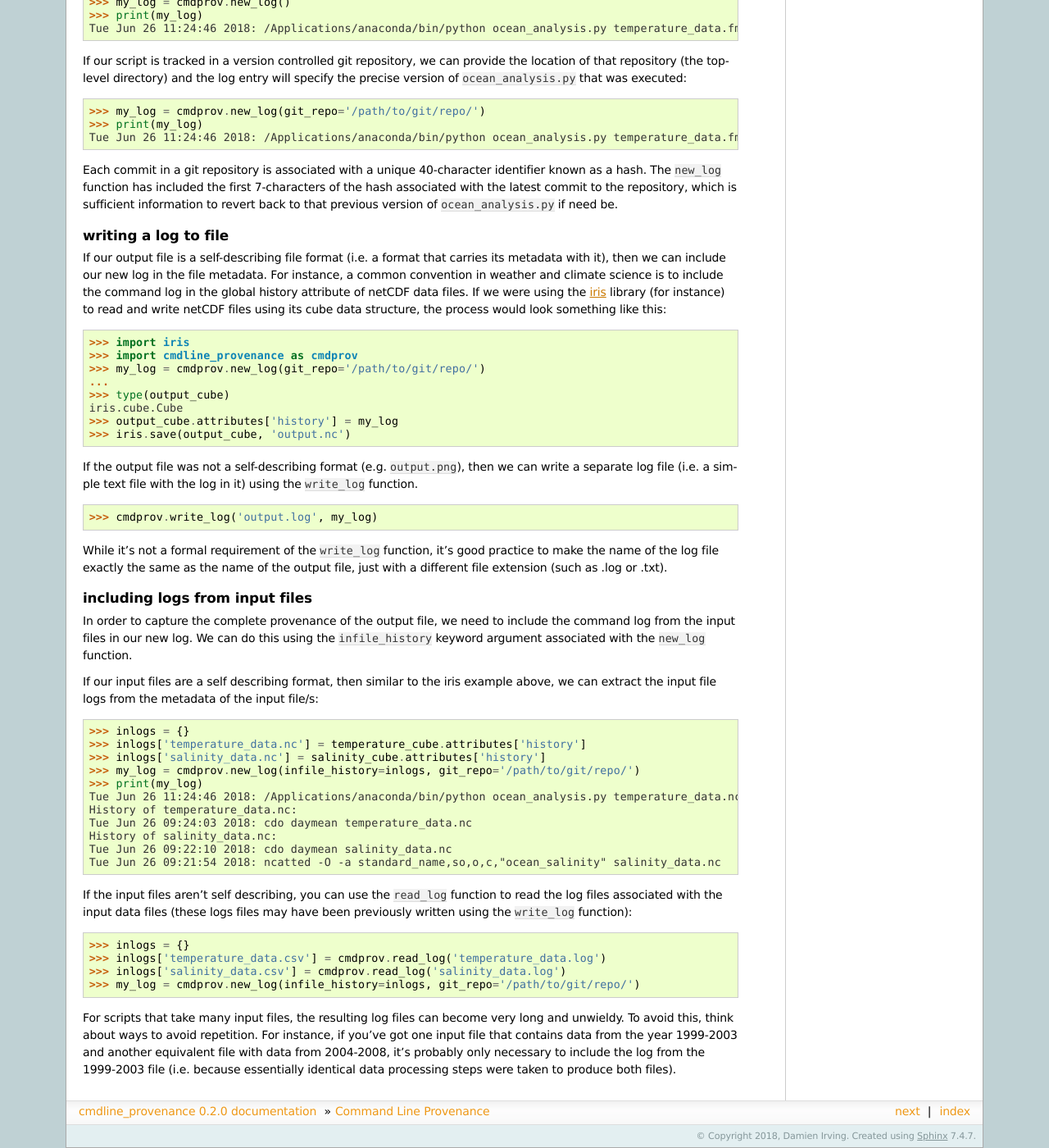
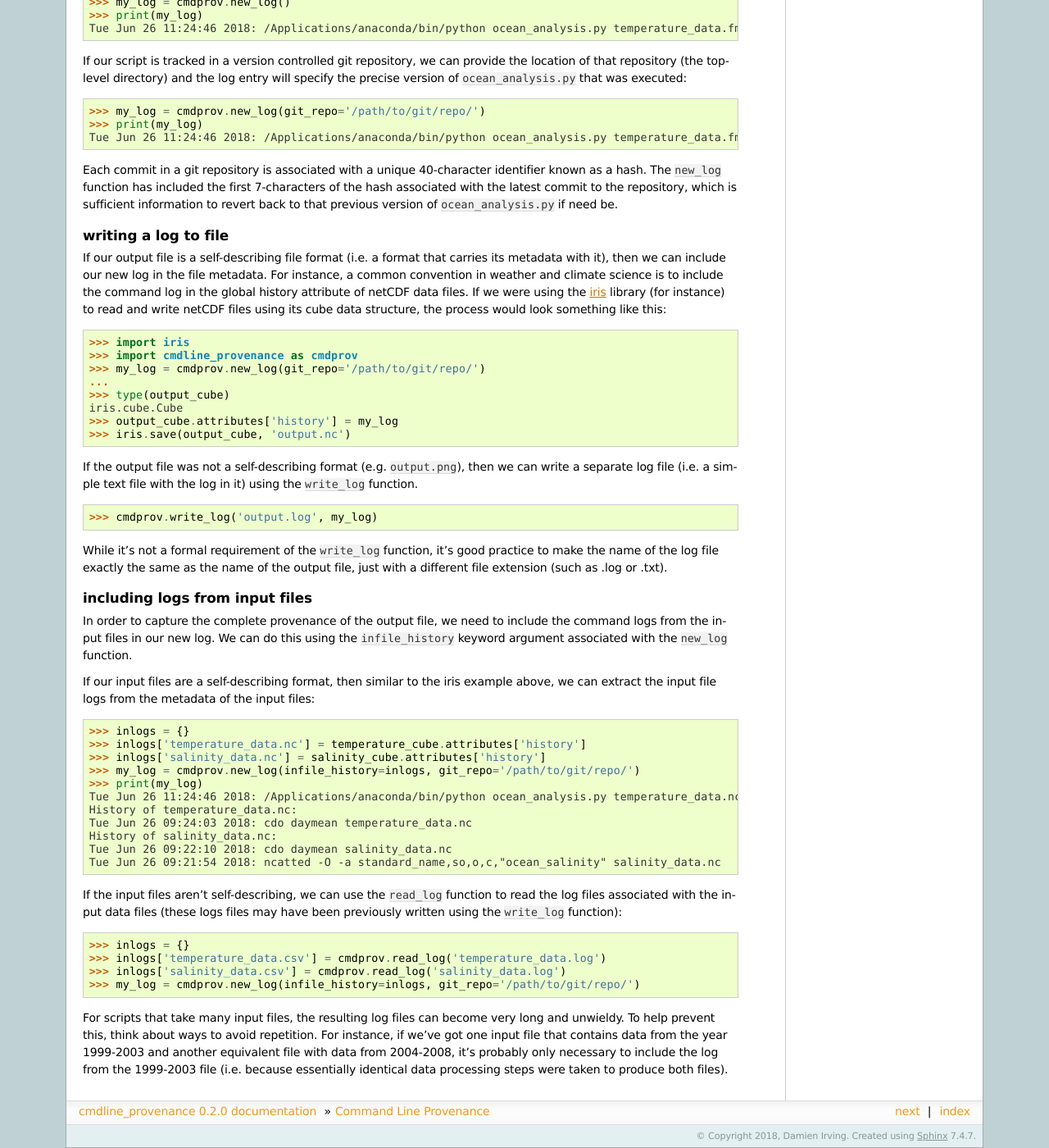
Before and after one commit to DamienIrving/cmdline_provenance, a Sphinx documentation site: the page built from docs/index.rst, in a window 1280 px wide and 1400 px high, scrolled down 896 px. Shown: the whole window at 82% size. Built offline with Sphinx 7.4.7, drawn with Linux system fonts in a browser that asks for light colours; pages that are not in the unit, such as notebooks, are missing from menus; some of the changed text lies outside the part shown.

Commit message:
Basic grammar fixes

```diff
--- a/docs/index.rst
+++ b/docs/index.rst
@@ -35,8 +35,8 @@
 it is possible maintain a record of all data processing steps
 from intial download/creation of the data files to the end result (e.g. a .png image).
 
-``cmdline_provenance`` contains a series of functions for generating history records in the NCO/CDO format,
-and for combining the current record with previous records to maintain a complete command log.
+``cmdline_provenance`` contains a function for generating command logs in the NCO/CDO format,
+in addition to simple functions for reading and writing log files.
 
 
 Installation
@@ -133,13 +133,13 @@
 ^^^^^^^^^^^^^^^^^^^^^^^^^^^^^^^
 
 In order to capture the complete provenance of the output file,
-we need to include the command log from the input files in our new log.
+we need to include the command logs from the input files in our new log.
 We can do this using the ``infile_history`` keyword argument associated with the
 ``new_log`` function.
 
-If our input files are a self describing format,
+If our input files are a self-describing format,
 then similar to the iris example above,
-we can extract the input file logs from the metadata of the input file/s:
+we can extract the input file logs from the metadata of the input files:
 
 .. code-block:: python
 
@@ -155,8 +155,8 @@
    Tue Jun 26 09:22:10 2018: cdo daymean salinity_data.nc
    Tue Jun 26 09:21:54 2018: ncatted -O -a standard_name,so,o,c,"ocean_salinity" salinity_data.nc
 
-If the input files aren't self describing,
-you can use the ``read_log`` function to read the log files associated with the input data files
+If the input files aren't self-describing,
+we can use the ``read_log`` function to read the log files associated with the input data files
 (these logs files may have been previously written using the ``write_log`` function):
 
 .. code-block:: python
@@ -169,8 +169,8 @@
 
 For scripts that take many input files,
 the resulting log files can become very long and unwieldy.
-To avoid this, think about ways to avoid repetition.
-For instance, if you've got one input file that contains data from the year 1999-2003
+To help prevent this, think about ways to avoid repetition.
+For instance, if we've got one input file that contains data from the year 1999-2003
 and another equivalent file with data from 2004-2008,
 it's probably only necessary to include the log from the 1999-2003 file
 (i.e. because essentially identical data processing steps were taken to produce both files).
```
